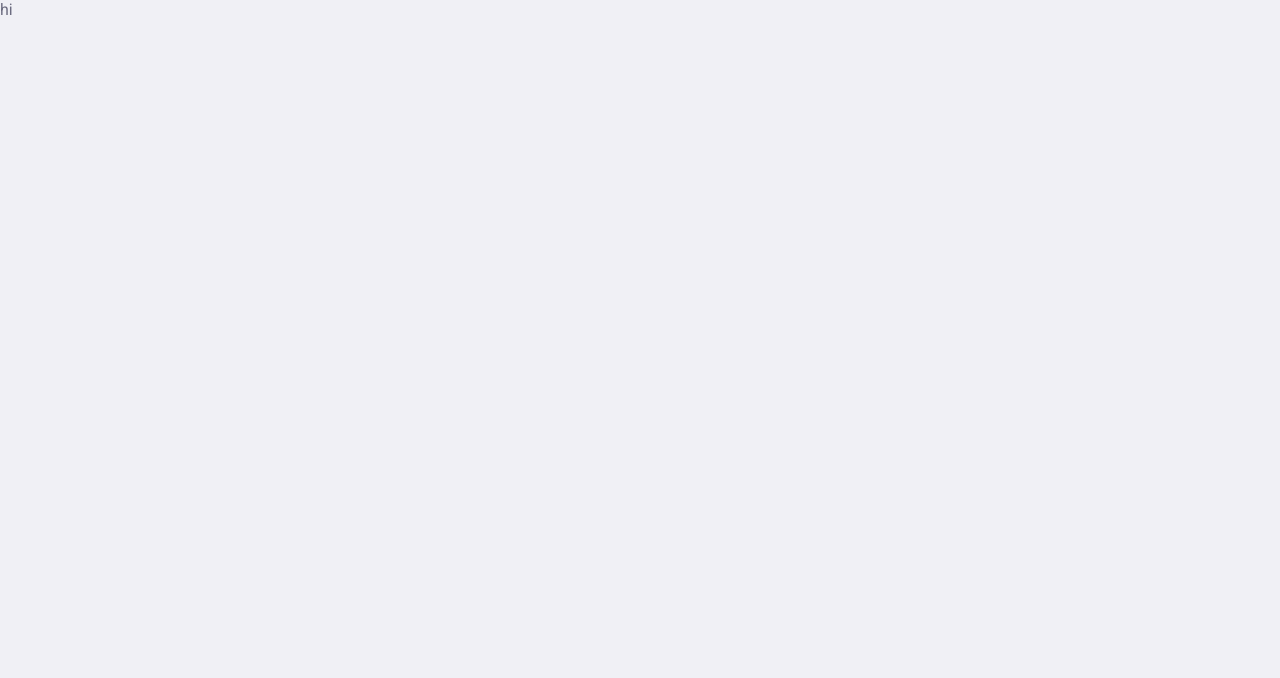
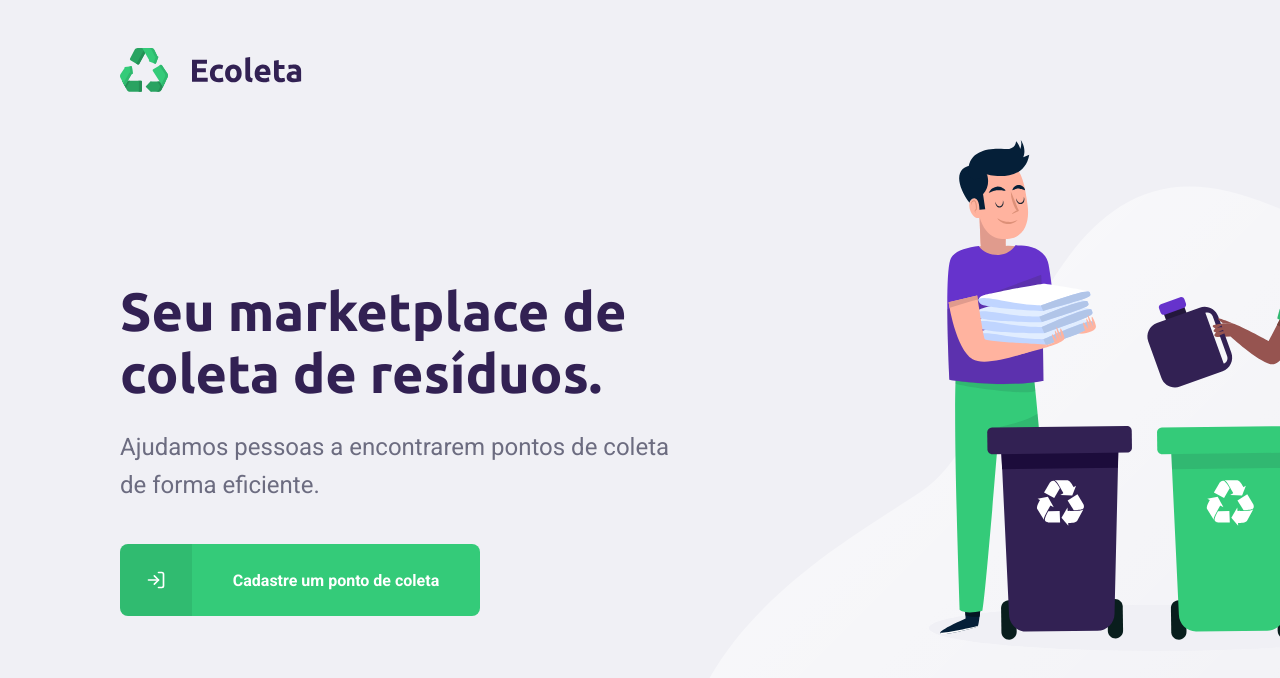
Before and after one commit to guibbers/ecoleta, a React (Create React App) app: page / in a window 1280 px wide. Shown: the top 678 px of the page. Built offline with nearby package versions, Linux system fonts and the light colour scheme.

Commit message:
fix feather-icon bug

```diff
--- a/package.json
+++ b/package.json
@@ -9,9 +9,11 @@
     "@testing-library/user-event": "^13.5.0",
     "@types/jest": "^27.5.2",
     "@types/node": "^16.18.126",
+    "@types/react-icons": "^2.2.7",
+    "feather-icons": "^4.29.2",
     "react": "^19.0.0",
     "react-dom": "^19.0.0",
-    "react-icons": "^5.5.0",
+    "react-icons": "5.4.0",
     "react-scripts": "5.0.1",
     "typescript": "^4.9.5",
     "web-vitals": "^2.1.4"
--- a/src/App.tsx
+++ b/src/App.tsx
@@ -1,12 +1,12 @@
 import React from "react";
 import "./App.css";
+
+import Home from "./pages/Home";
 
 function App() {
 
 	return (
-		<div>
-      hi
-    </div>
+		<Home />
 	);
 }
 
--- /dev/null
+++ b/src/pages/Home/index.tsx
@@ -0,0 +1,34 @@
+import React from "react";
+import { FiLogIn } from "react-icons/fi";
+
+
+
+import logo from '../../assets/logo.svg'
+import './styles.css'
+
+
+const Home = () => {
+  return(
+    <div id="page-home">
+      <div className="content">
+        <header>
+          <img src={logo} alt="Ecoleta" />
+        </header>
+
+        <main>
+          <h1>Seu marketplace de coleta de resíduos.</h1>
+          <p>Ajudamos pessoas a encontrarem pontos de coleta de forma eficiente.</p>
+
+          <a href="/cadastro">
+          <span> <FiLogIn/> </span>
+
+            <strong>Cadastre um ponto de coleta</strong>
+          </a>
+        </main>
+
+      </div>
+    </div>
+  )
+}
+
+export default Home;
--- /dev/null
+++ b/src/pages/Home/styles.css
@@ -0,0 +1,107 @@
+#page-home {
+  height: 100vh;
+
+  background: url('../../assets/home-background.svg') no-repeat 680px bottom;
+}
+
+#page-home .content {
+  width: 100%;
+  height: 100%;
+  max-width: 1100px;
+  margin: 0 auto;
+  padding: 0 30px;
+
+  display: flex;
+  flex-direction: column;
+  align-items: flex-start;
+}
+
+#page-home .content header {
+  margin: 48px 0 0;
+}
+
+#page-home .content main {
+  flex: 1;
+  max-width: 560px;
+
+  display: flex;
+  flex-direction: column;
+  justify-content: center;
+}
+
+#page-home .content main h1 {
+  font-size: 54px;
+  color: var(--title-color);
+}
+
+#page-home .content main p {
+  font-size: 24px;
+  margin-top: 24px;
+  line-height: 38px;
+}
+
+#page-home .content main a {
+  width: 100%;
+  max-width: 360px;
+  height: 72px;
+  background: var(--primary-color);
+  border-radius: 8px;
+  text-decoration: none;
+
+  display: flex;
+  align-items: center;
+  overflow: hidden;
+
+  margin-top: 40px;
+}
+
+#page-home .content main a span {
+  display: block;
+  background: rgba(0, 0, 0, 0.08);
+  width: 72px;
+  height: 72px;
+
+  display: flex;
+  align-items: center;
+  justify-content: center;
+  transition: background-color 0.2s;
+}
+
+#page-home .content main a span svg {
+  color: #FFF;
+  width: 20px;
+  height: 20px;
+}
+
+#page-home .content main a strong {
+  flex: 1;
+  text-align: center;
+  color: #FFF;
+}
+
+#page-home .content main a:hover {
+  background: #2FB86E;
+}
+
+@media(max-width: 900px) {
+  #page-home .content {
+    align-items: center;
+    text-align: center;
+  }
+
+  #page-home .content header {
+    margin: 48px auto 0;
+  }
+
+  #page-home .content main {
+    align-items: center;
+  }
+
+  #page-home .content main h1 {
+    font-size: 42px;
+  }
+
+  #page-home .content main p {
+    font-size: 24px;
+  }
+}
```
Also changed, not shown: src/Header.tsx (deleted, +0 -17 lines), 1 other file (tests, documents, lock files or other folders).
